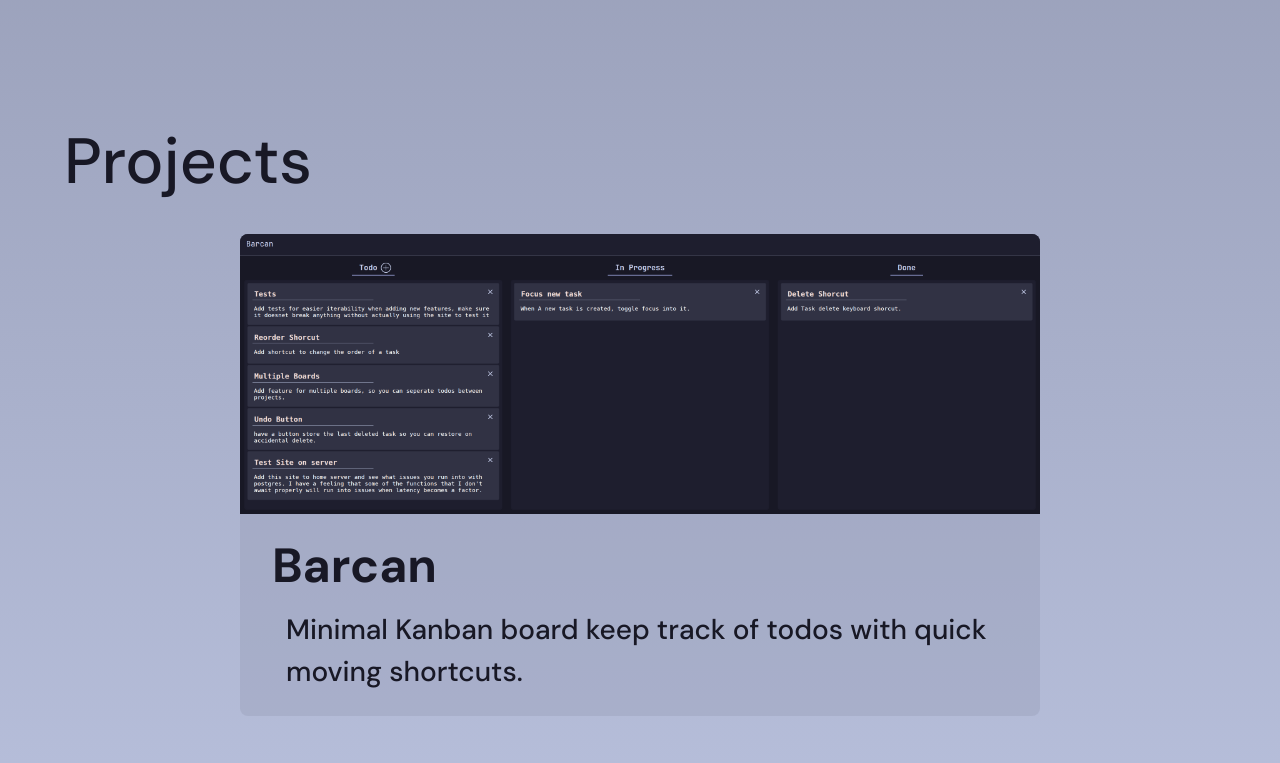
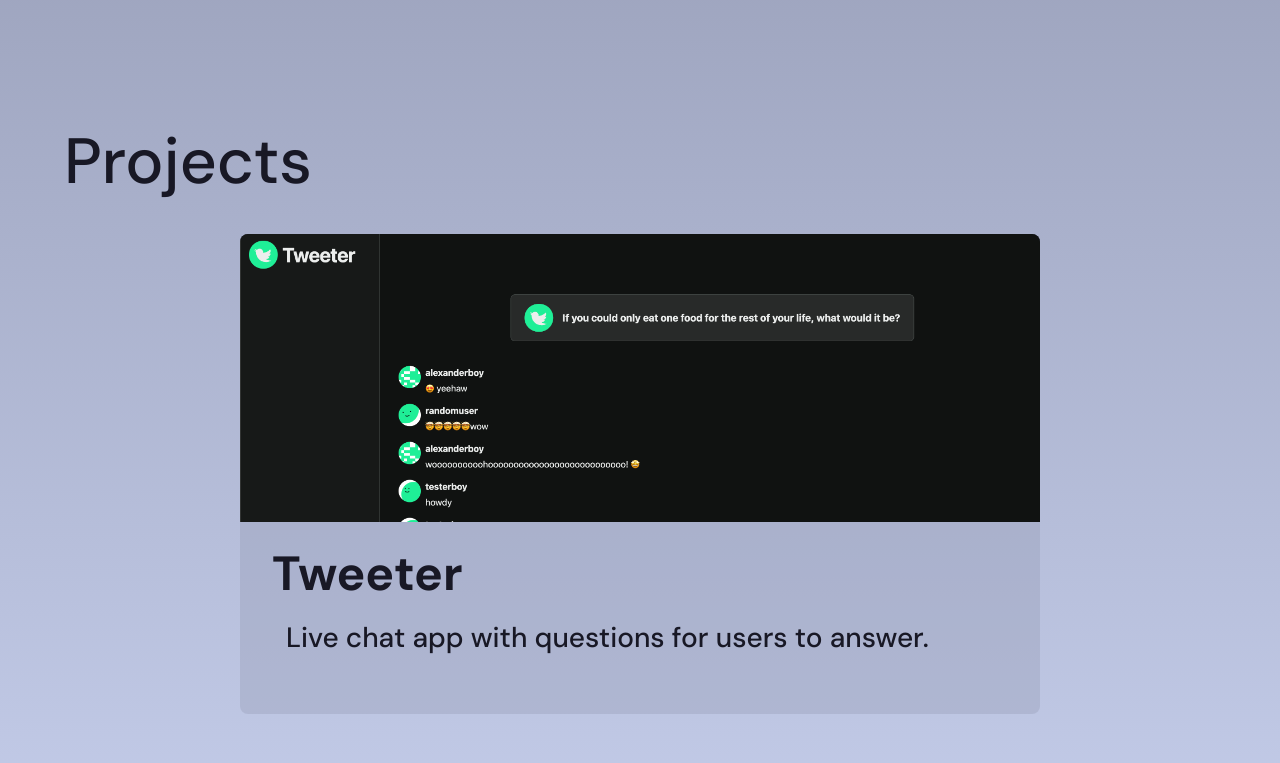
Before and after one commit to anton-oz/portfolio, a React (Vite) app: page / in a window 1280 px wide. Shown: the part 297-1060 px from the top of the page. Built offline with nearby package versions, Linux system fonts and the light colour scheme.

Commit message:
fix: fixed page height styling nto fitting page content

```diff
--- a/src/components/projects/Projects.tsx
+++ b/src/components/projects/Projects.tsx
@@ -3,14 +3,15 @@ import "./projects.css";
 
 export default function Projects() {
   const projects = [
-    {
-      name: "Barcan",
-      img: "/projectScreenshots/barcan_2.png",
-      desc:
-        "Minimal Kanban board keep track of todos with " +
-        "quick moving shortcuts.",
-      href: "http://localhost:3001",
-    },
+    // TODO: publish live link for barcan
+    // {
+    //   name: "Barcan",
+    //   img: "/projectScreenshots/barcan_2.png",
+    //   desc:
+    //     "Minimal Kanban board keep track of todos with " +
+    //     "quick moving shortcuts.",
+    //   href: "http://localhost:3001",
+    // },
     {
       name: "Tweeter",
       img: "/projectScreenshots/tweeterScreenshot.png",
--- a/src/components/projects/projects.css
+++ b/src/components/projects/projects.css
@@ -1,7 +1,6 @@
 .project-section {
   max-width: 1800px;
-  min-height: 100vh;
-  height: fit-content;
+  /* min-height: 100vh; */
   margin-top: 5em;
 
   display: flex;
@@ -19,6 +18,7 @@
 }
 
 .project-container {
+  height: fit-content;
   flex-grow: 1;
   padding: 0.5em 1em;
 
--- a/src/index.css
+++ b/src/index.css
@@ -103,6 +103,8 @@
 }
 
 html {
+  min-height: 100%;
+
   overscroll-behavior: none;
   scroll-behavior: smooth;
 }
@@ -121,11 +123,12 @@ body {
 }
 
 main {
+  flex-grow: 1;
+
   display: flex;
   flex-direction: column;
   justify-content: center;
   align-items: center;
-  flex-grow: 1;
 }
 
 footer {
```
